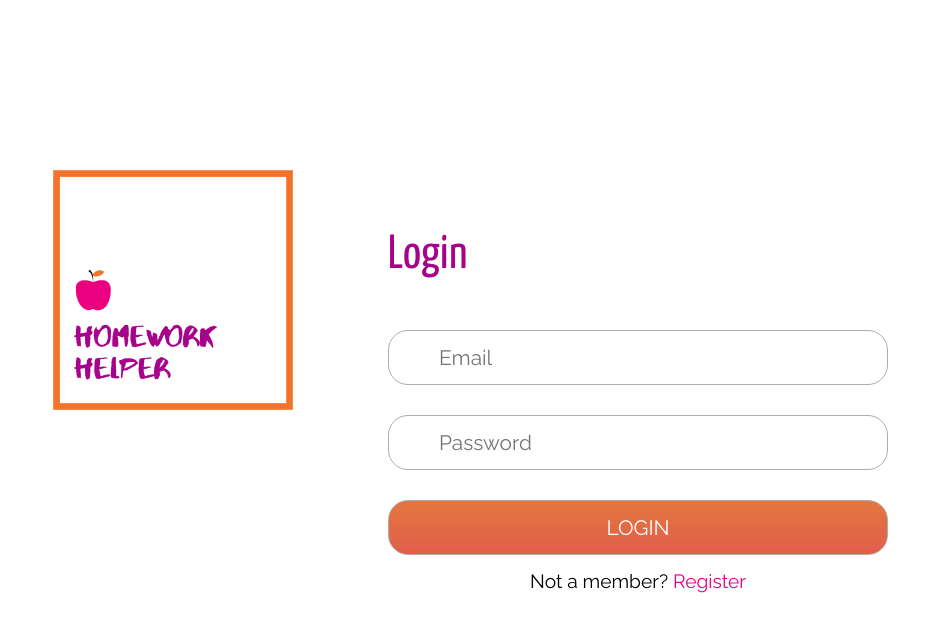
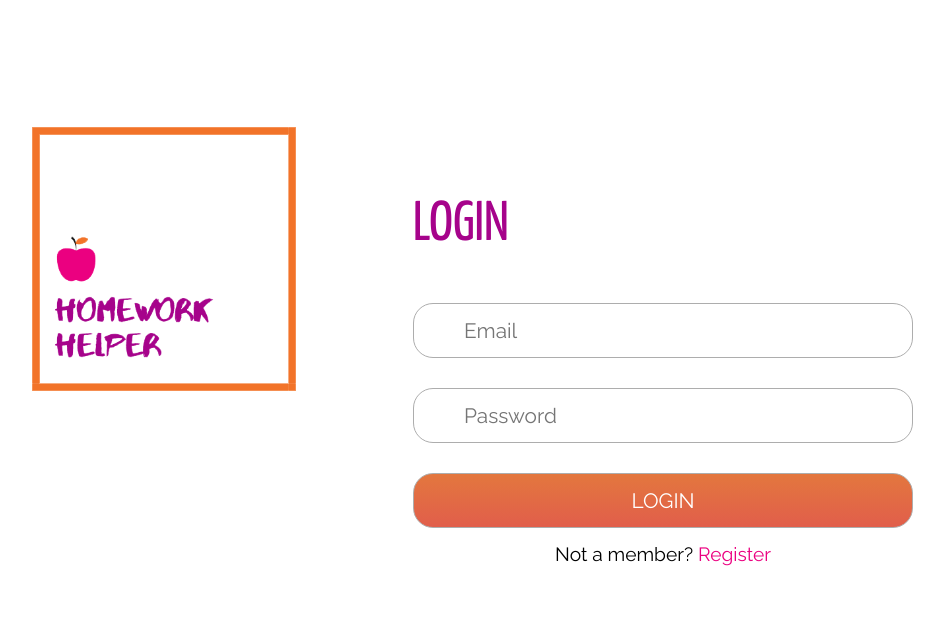
Before and after one commit to denismaltev/AssignmentTracker_Client, a React (Create React App) app in the folder homework-tracker/: page /login in a window 1280 px wide. Shown: the top 632 px of the page, without its empty margins (127-1071 px from the left). Built offline with nearby package versions, Linux system fonts and the light colour scheme; no server answers.

Commit message:
Finished desktop auth styling

```diff
--- a/homework-tracker/src/styles/components/_Authentication.scss
+++ b/homework-tracker/src/styles/components/_Authentication.scss
@@ -2,20 +2,21 @@
   position: relative;
   width: 500px;
   margin: 0 auto;
-  margin-top: 200px;
+  margin-top: 160px;
   img {
     position: absolute;
-    max-width: 300px;
+    max-width: 330px;
     transform: translate(-80%, -20%);
   }
   .auth__form-wrapper {
     position: absolute;
-    transform: translateX(25%);
+    transform: translateX(30%);
   }
 
   h1 {
     color: $main-color;
-    font-size: 3em;
+    text-transform: uppercase;
+    font-size: 3.5em;
     margin-bottom: 50px;
   }
   input, button, p {font-family: 'raleway', sans-serif;}
```
